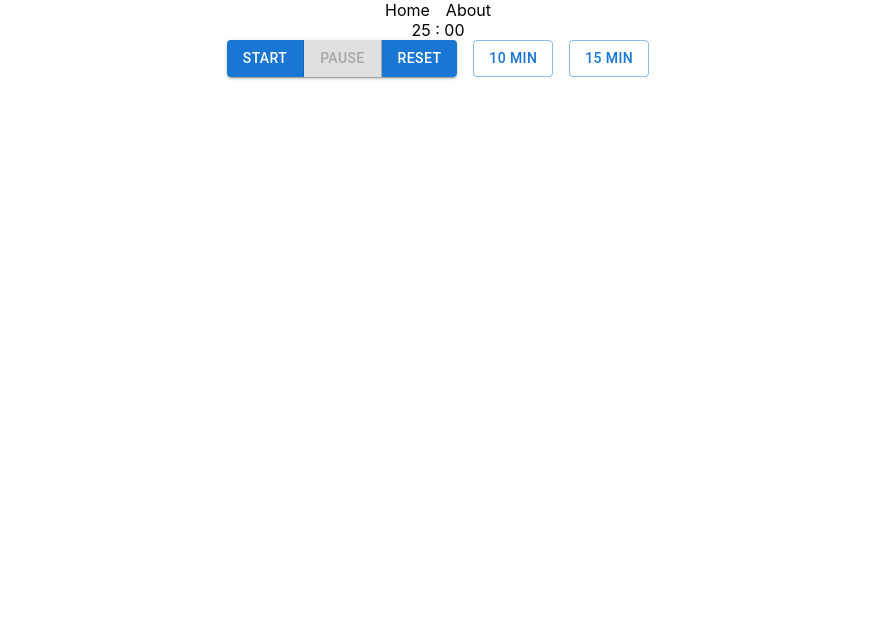
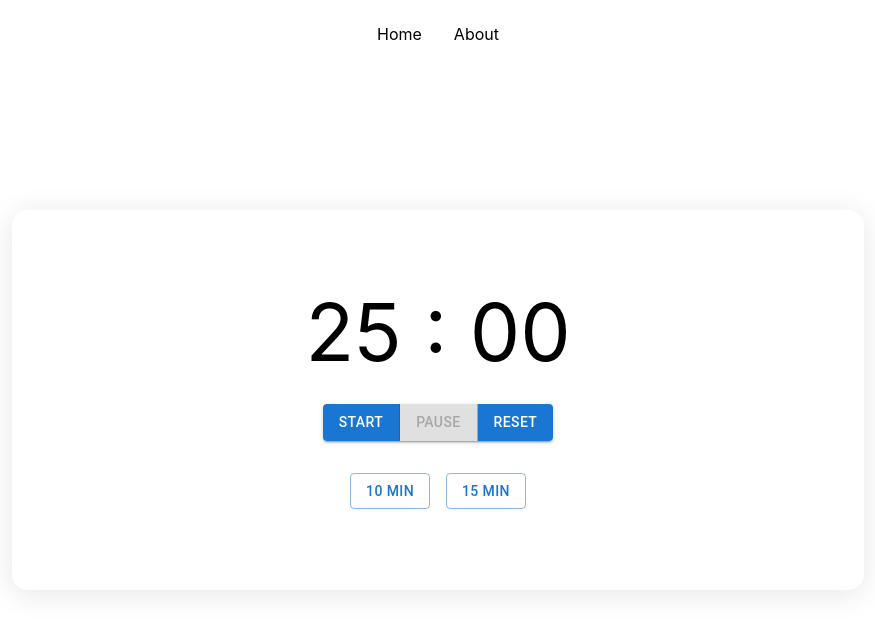
Before and after one commit to CarinaBondor/pomodoroTimeTracker, a React (Vite) app: page / in a window 1280 px wide. Shown: the top 632 px of the page, without its empty margins (202-1077 px from the left). Built offline with nearby package versions, Linux system fonts and the light colour scheme.

Commit message:
WIP style

```diff
--- a/src/App.css
+++ b/src/App.css
@@ -1,8 +1,54 @@
 :root {
-    --primary-warm: #f4a261; /* Warm peach */
-    --secondary-warm: #e76f51; /* Terracotta */
-    --accent-warm: #f4a261; /* Light orange */
-    --bg-light: #fffbf5; /* Off-white cream */
-    --text-dark: #5a4a42; /* Warm dark brown */
-    --border-color: #e8d5c4; /* Soft beige */
+    --color-primary: #f4a261;
+    --color-secondary: #e76f51;
+    --color-bg-default: #fffbf5;
+    --color-bg-paper: #ffffff;
+    --color-text-primary: #5a4a42;
+    --color-text-secondary: #8a7a72;
 }
+
+#root {
+    height: 100dvh;
+    display: flex;
+    align-items: center;
+}
+
+main {
+    flex: 1;
+    display: flex;
+    flex-direction: column;
+    justify-content: center;
+    align-items: center;
+    padding: 2rem 1rem;
+}
+
+header {
+    left: 0;
+    padding: 1.5rem;
+    position: absolute;
+    top: 0;
+    width: 100%;
+}
+
+nav ul {
+    list-style-type: none;
+    align-items: center;
+    display: flex;
+    gap: 2rem;
+    justify-content: center;
+}
+
+.clock {
+    font-size: 5rem;
+    margin: 1.5rem 0;
+}
+
+.homepage-card {
+    background: rgba(255, 255, 255, 0.19);
+    backdrop-filter: blur(5px);
+    -webkit-backdrop-filter: blur(5px);
+    border-radius: 16px;
+    box-shadow: 0 4px 30px rgba(0, 0, 0, 0.1);
+    border: 1px solid rgba(255, 255, 255, 0.3);
+    padding: 3rem;
+}
--- a/src/components/ButtonsControl.tsx
+++ b/src/components/ButtonsControl.tsx
@@ -17,9 +17,11 @@ function ButtonsControl({
                 sx={{
                     justifyContent: "center",
                     alignItems: "center",
+                    display: "block",
                 }}
                 rowSpacing={3}
                 spacing={2}
+                className="buttons-control"
             >
                 <Grid
                     item
@@ -55,8 +57,7 @@ function ButtonsControl({
 
                 <Grid
                     item
-                    xs={12}
-                    sx={{ display: "flex", justifyContent: "center", gap: 2 }}
+                    sx={{ display: "flex", justifyContent: "center", gap: 2, padding: "2rem" }}
                 >
                     <Button
                         variant="outlined"
--- a/src/components/Clock.tsx
+++ b/src/components/Clock.tsx
@@ -10,6 +10,7 @@ function Clock({ formattedTime }: ClockProps): React.ReactElement {
                 justifyContent: "center",
                 alignItems: "center",
             }}
+            className="clock"
         >
             <h1>{formattedTime}</h1>
         </Grid>
--- a/src/components/NavBar.tsx
+++ b/src/components/NavBar.tsx
@@ -3,18 +3,9 @@ import { Link } from "react-router-dom";
 export default function NavBar(): React.ReactElement {
     return (
         <>
-            <header>
+            <header className="header">
                 <nav aria-label="Main navigation">
-                    <ul
-                        style={{
-                            display: "flex",
-                            alignItems: "center",
-                            gap: "1rem",
-                            listStyleType: "none",
-                            justifyContent: "center",
-                            padding: 0,
-                        }}
-                    >
+                    <ul>
                         <li>
                             <Link to="/">Home</Link>
                         </li>
--- a/src/pages/About.tsx
+++ b/src/pages/About.tsx
@@ -1,9 +1,14 @@
-import Container from "@mui/material/Container";
+import Card from "@mui/material/Card";
+import CardContent from "@mui/material/CardContent";
+import Typography from "@mui/material/Typography";
 
 export default function About(): React.ReactElement {
     return (
-        <>
-            <Container maxWidth="xl"> about</Container>
-        </>
+        <Card sx={{ minWidth: 500 }}>
+            <CardContent>
+                <Typography variant="h5">About this project</Typography>
+                <Typography variant="body2">.</Typography>
+            </CardContent>
+        </Card>
     );
 }
--- a/src/pages/Home.tsx
+++ b/src/pages/Home.tsx
@@ -8,8 +8,11 @@ function Home(): React.ReactElement {
 
     return (
         <>
-            <Container maxWidth="xl">
-                <section id="center">
+            <Container maxWidth="md">
+                <section
+                    id="center"
+                    className="homepage-card"
+                >
                     <Clock formattedTime={formattedTimeLeft} />
                     <ButtonsControl
                         onStart={startTimer}
```
Also changed, not shown: src/theme/theme.ts (added, +20 -0 lines).
